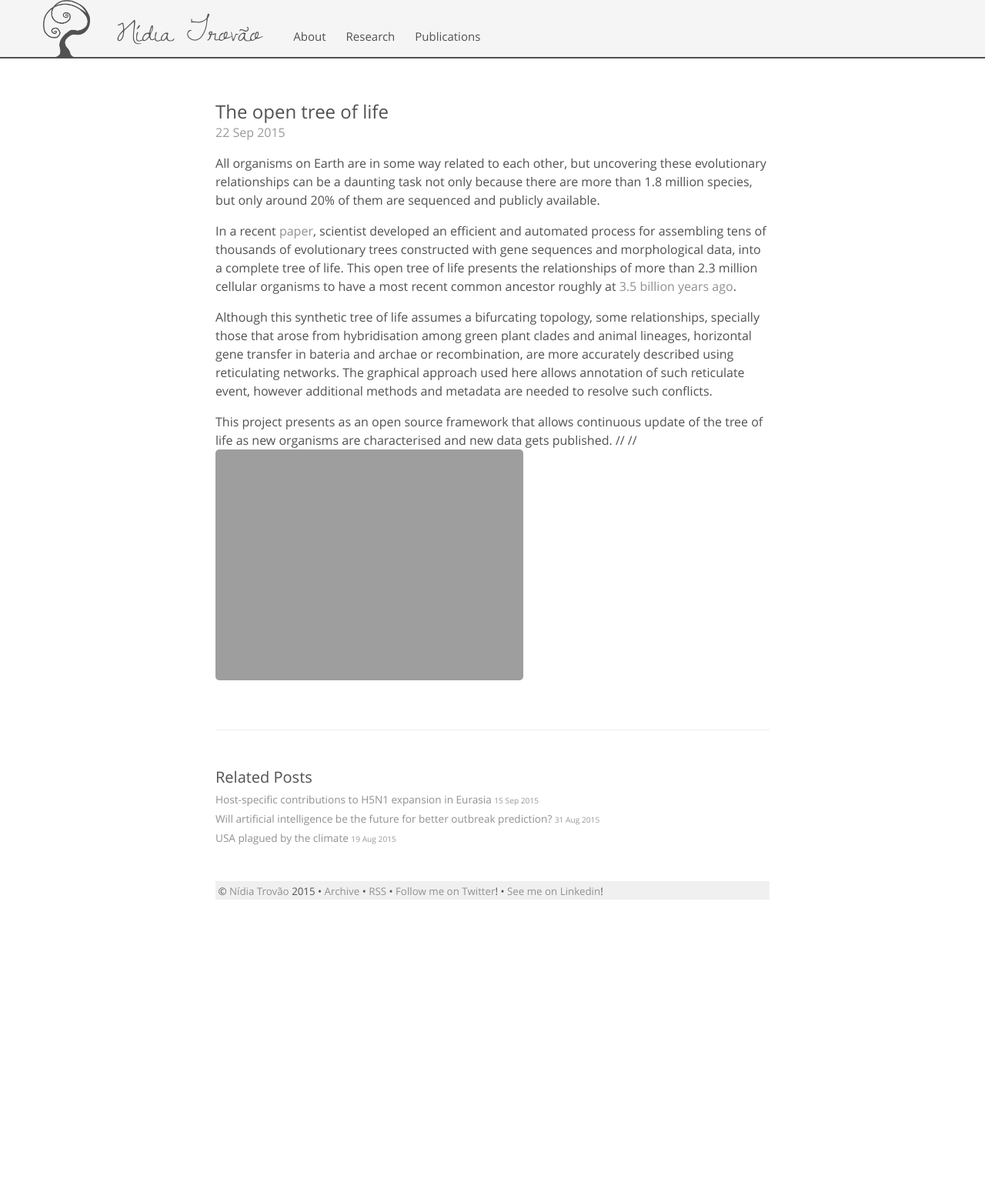
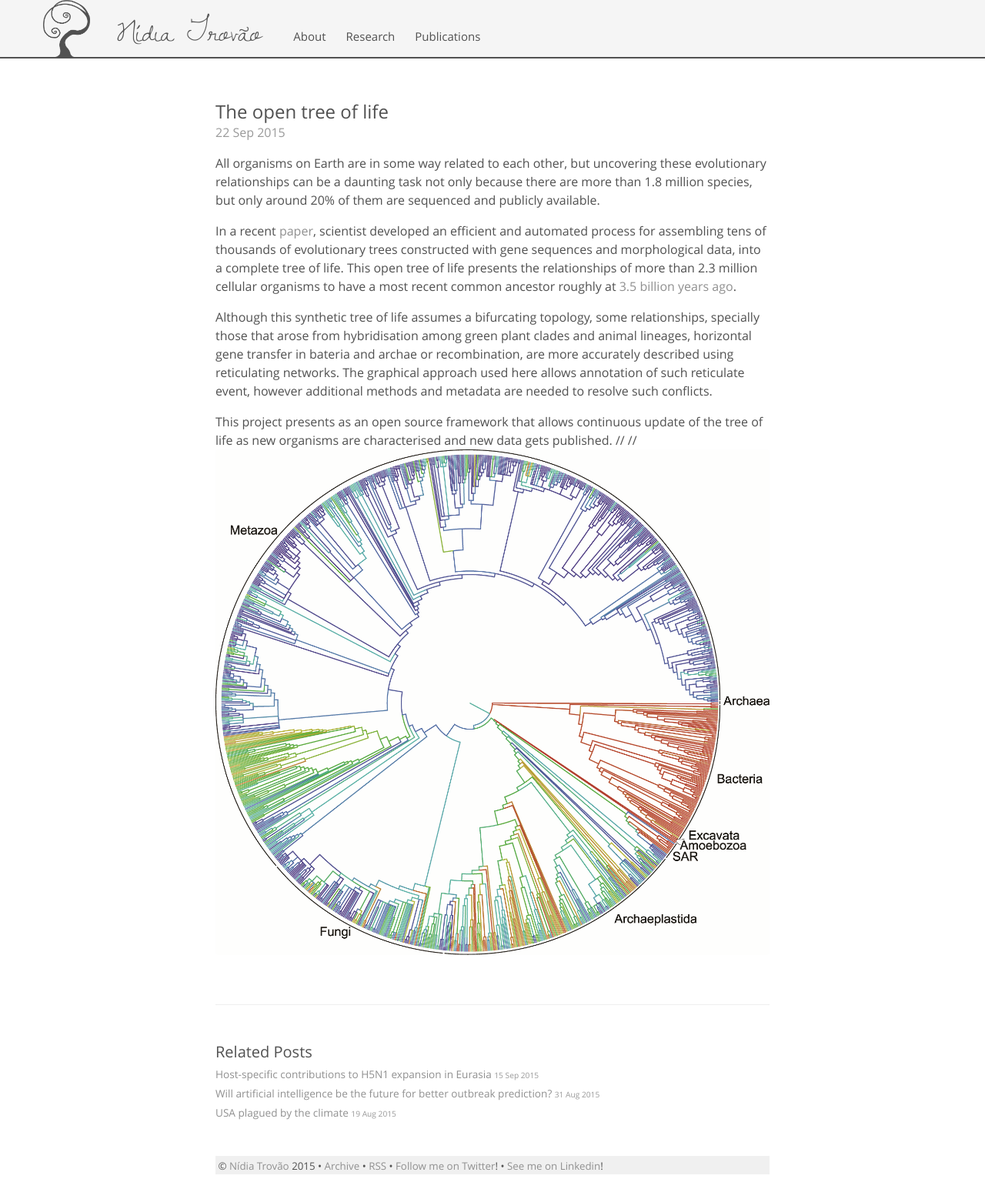
Before and after one commit to nidiatrovao/nidiatrovao.github.io, a Jekyll site: the page built from _posts/2015-09-22-open-tree-life.md, in a window 1280 px wide. Shown: the whole page at 77% size. Built offline with Jekyll 4.4.1, drawn with Linux system fonts in a browser that asks for light colours; before the commit the page ends 1201 px from its top, so only the background shows below that.

Commit message:
12th post edit

```diff
--- a/_posts/2015-09-22-open-tree-life.md
+++ b/_posts/2015-09-22-open-tree-life.md
@@ -12,4 +12,4 @@ Although this synthetic tree of life assumes a bifurcating topology, some relati
 This project presents as an open source framework that allows continuous update of the tree of life as new organisms are characterised and new data gets published.
 //
 //
-![&copy; Open tree of life from https://tree.opentreeoflife.org/](http://nidiatrovao.com/images/TreeOfLife.jpg)
+![&copy; Open tree of life from https://tree.opentreeoflife.org/](http://nidiatrovao.com/images/TreeOfLife.gif)
```
